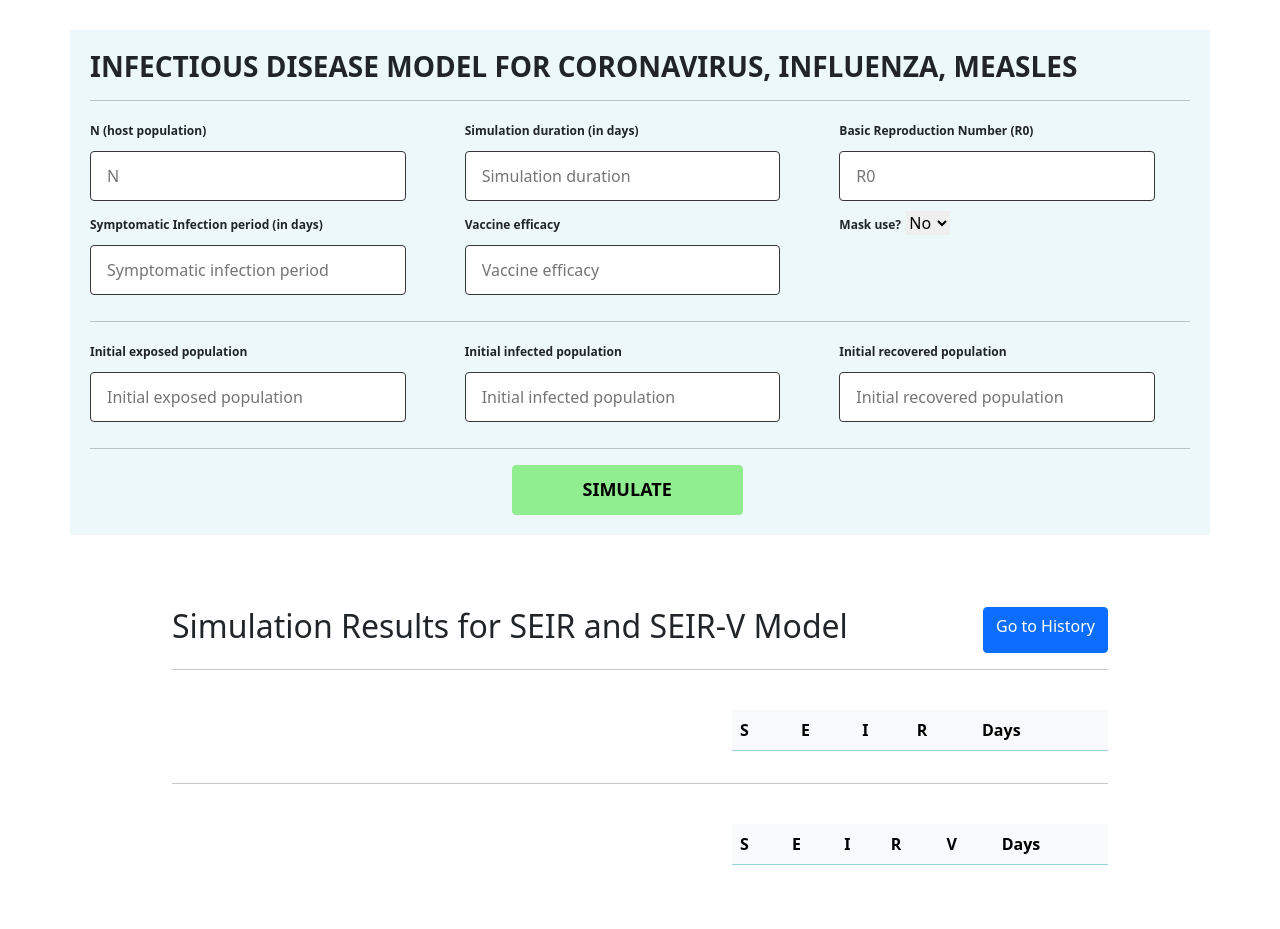
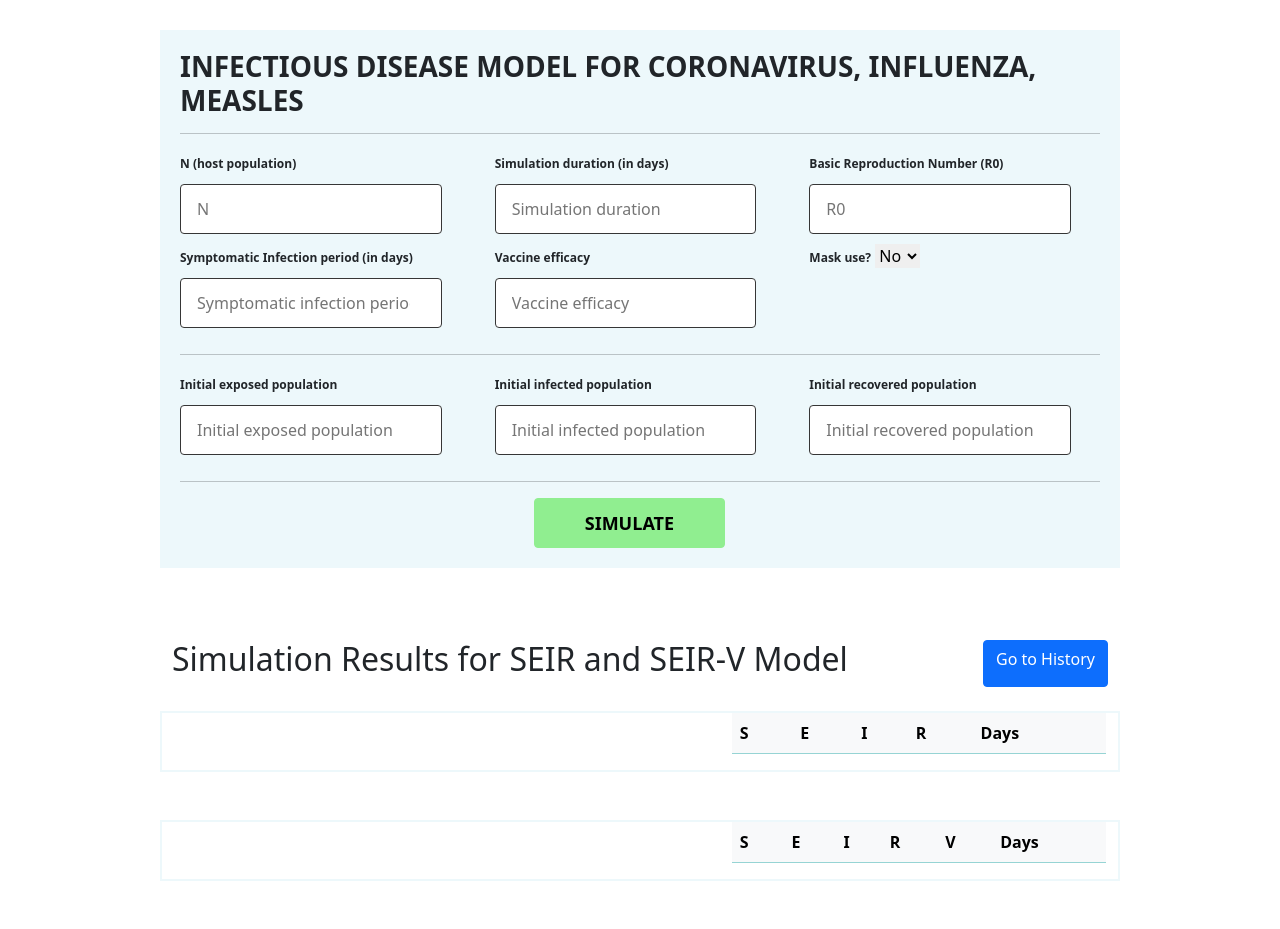
Before and after one commit to Nikolskiee/CMSC128.2-PROJECT, a Django app: page /infectious/ in a window 1280 px wide. Shown: the part 89-1018 px from the top of the page. Run offline with Django 4.2, Linux system fonts and the light colour scheme; the visitor is signed in with stand-in values (Sample User, id 1); lists and menus that the app fills with data are empty.

Commit message:
FINAL _FINAL

```diff
--- a/seirvice/seirv_app/templates/simulation.html
+++ b/seirvice/seirv_app/templates/simulation.html
@@ -157,7 +157,7 @@
   </nav>
 
   <form action="" method="post">
-    <div class="container" style="margin-top: 30px; padding: 20px; background-color: #edf8fb;">
+    <div class="container" style="width: 75%; margin-top: 30px; padding: 20px; background-color: #edf8fb;">
       <h3 style="font-weight: bolder;">INFECTIOUS DISEASE MODEL FOR CORONAVIRUS, INFLUENZA, MEASLES</h3>
       <hr>
         {% csrf_token %}
@@ -261,15 +261,15 @@
       </div>
     </div>
 
-    <hr><br>
+    <br>
 
-    <div class="row">
+    <div class="row" style="border: 2px solid #edf8fb;">
       <div class="col-7">
         {% autoescape off %}
         {{ plot_seir }}
         {% endautoescape %}
       </div>
-      <div class="col-5" style="max-height: clamp(60vh,60vh,100vh); overflow: auto;">
+      <div class="col-5" style="max-height: clamp(80vh,80vh,100vh); overflow: auto;">
         <table class="table table-hover" style="width: 100%;">
           <thead class=" sticky-top table-light">
               <tr>
@@ -298,15 +298,16 @@
     </div>
   </div>
 
+  <br><br>
+
   <div class="container" style="width: 75%">
-    <hr><br>
-    <div class="row">
+    <div class="row" style="border: 2px solid #edf8fb;">
       <div class="col-7">
         {% autoescape off %}
         {{ plot_seirv }}
         {% endautoescape %}
       </div>
-      <div class="col-5" style="max-height: clamp(60vh,60vh,100vh); overflow: auto;">
+      <div class="col-5" style="max-height: clamp(80vh,80vh,100vh); overflow: auto;">
         <table class="table table-hover" style="width: 100%;">
           <thead class=" sticky-top table-light">
               <tr>
```
Also changed, not shown: seirvice/seirv_app/templates/dengue.html (+5 -5 lines).
